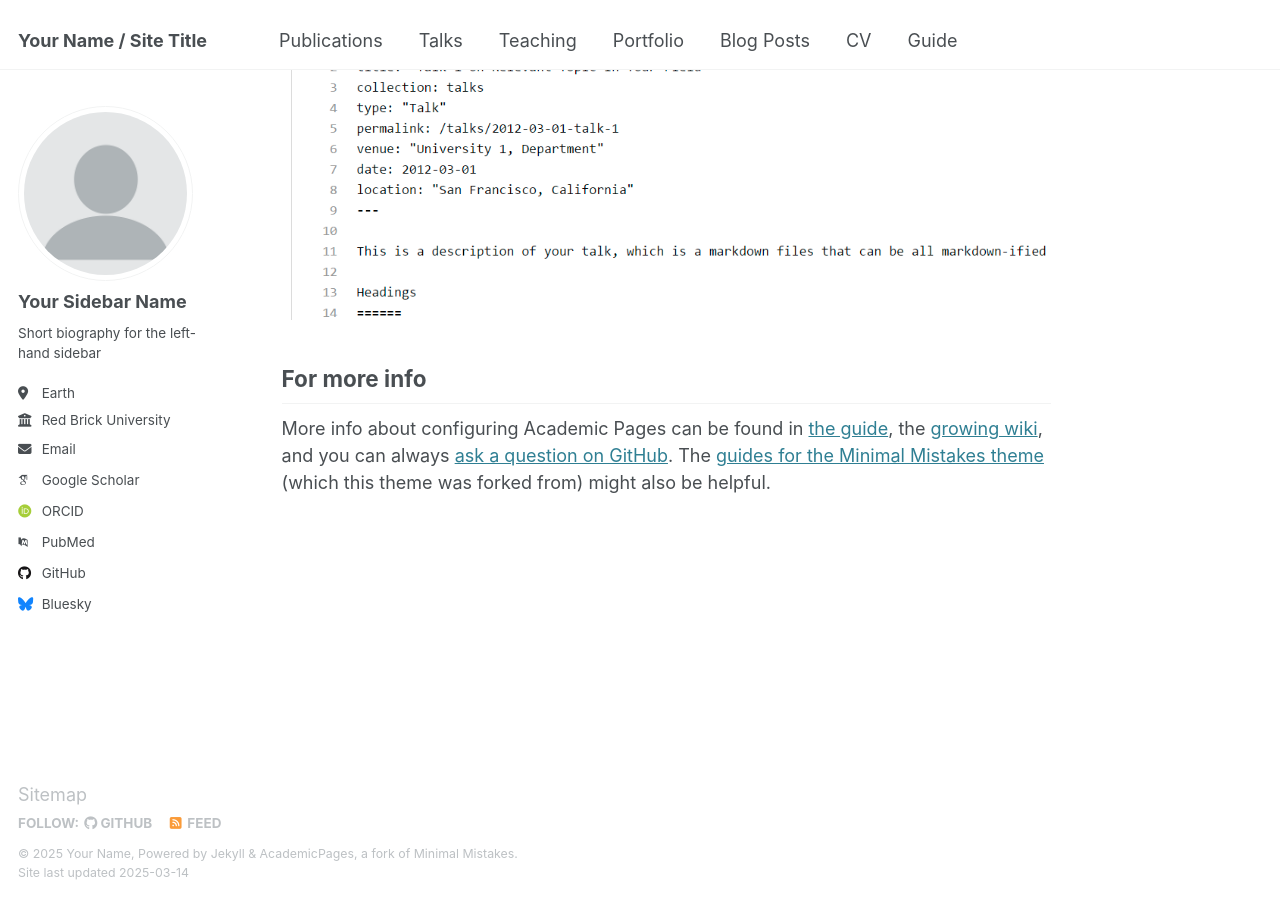
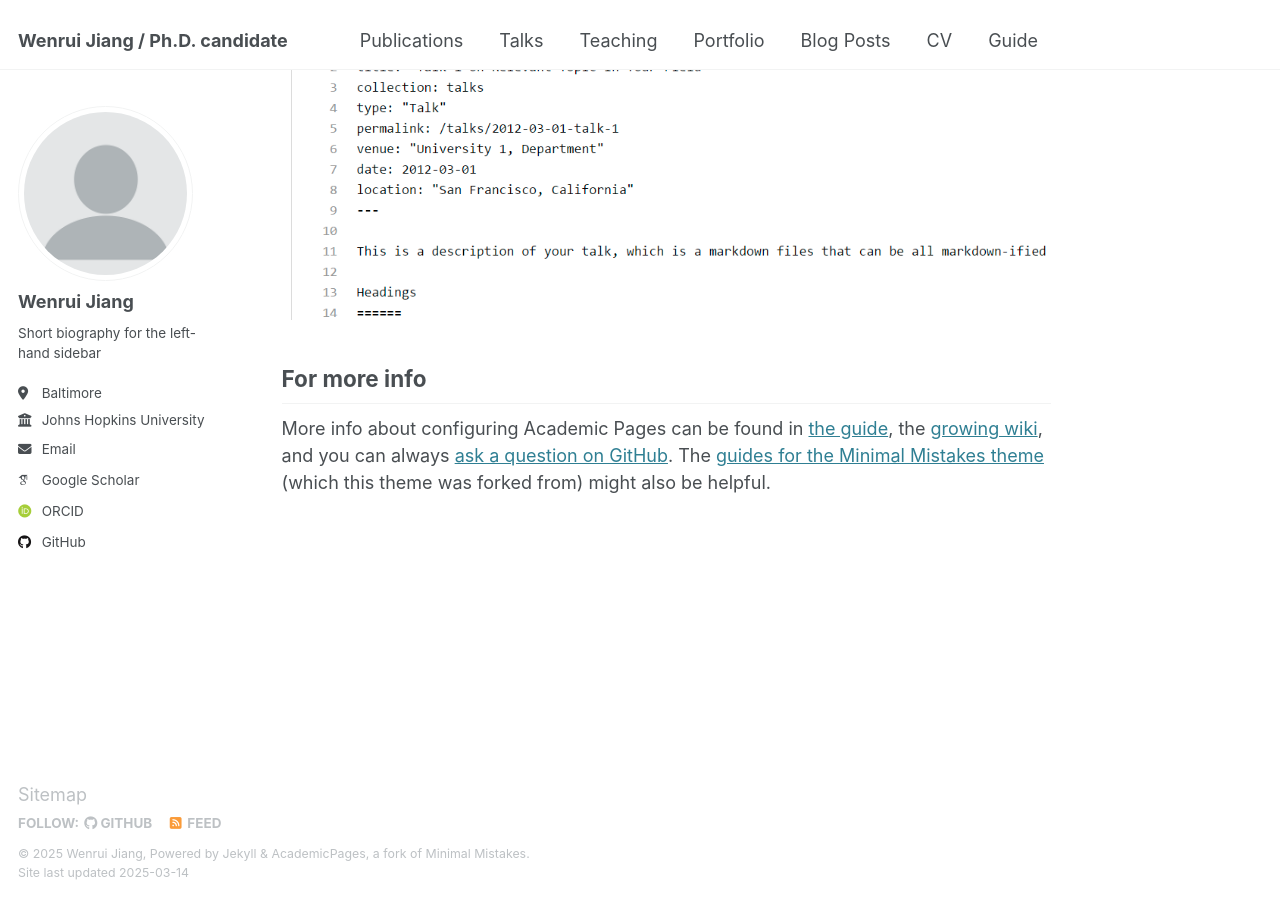
Before and after one commit to wenruijiang1/wenruijiang1.github.io, a Jekyll site: the page built from _pages/about.md, in a window 1280 px wide and 900 px high, scrolled down 2642 px. Built offline with Jekyll 4.4.1, drawn with Linux system fonts in a browser that asks for light colours; some web fonts are replaced.

Commit message:
change my name and website

```diff
--- a/_config.yml
+++ b/_config.yml
@@ -9,13 +9,13 @@
 # Basic Site Settings
 locale                   : "en-US"
 site_theme               : "default"
-title                    : "Your Name / Site Title"
+title                    : "Wenrui Jiang / Ph.D. candidate"
 title_separator          : "-"
-name                     : &name "Your Name"
-description              : &description "personal description"
-url                      : https://academicpages.github.io # the base hostname & protocol for your site e.g. "https://[your GitHub username].github.io"
+name                     : &name "Wenrui Jiang"
+description              : &description "Ph.D. candidate of Physical Oceanography"
+url                      : https://wenruijiang1.github.io # the base hostname & protocol for your site e.g. "https://[your GitHub username].github.io"
 baseurl                  : "" # the subpath of your site, e.g. "/blog"
-repository               : "academicpages/academicpages.github.io"
+repository               : "wenruijiang1/wenruijiang1.github.io"
 
 # Site Author - The following control what appear as part of the author content on the side bar.
 #               If a field is blank the icon and link will not appear, otherwise it will be shown.
@@ -23,21 +23,21 @@ repository               : "academicpages/academicpages.github.io"
 author:
   # Biographic information
   avatar           : "profile.png"
-  name             : "Your Sidebar Name"
+  name             : "Wenrui Jiang"
   pronouns         : # example: "she/her"
   bio              : "Short biography for the left-hand sidebar"
-  location         : "Earth"
-  employer         : "Red Brick University"
+  location         : "Baltimore"
+  employer         : "Johns Hopkins University"
   uri              : # URL
-  email            : "none@example.org"
+  email            : "wjiang33@jhu.edu"
 
   # Academic websites
   arxiv            : # URL - Update with the correct link to your profile
-  googlescholar    : "https://scholar.google.com/citations?user=PS_CX0AAAAAJ"
+  googlescholar    : "https://scholar.google.com/citations?user=3OsLZ8YAAAAJ&hl=zh-CN"
   impactstory      : # URL
-  orcid            : "http://orcid.org/yourorcidurl"
+  orcid            : "https://orcid.org/my-orcid?orcid=0009-0000-7319-9469"
   semantic         : # URL
-  pubmed           : "https://www.ncbi.nlm.nih.gov/pubmed/?term=john+snow"
+  pubmed           : # URL
   researchgate     : # URL
   scopus           : # URL
 
@@ -45,12 +45,12 @@ author:
   bitbucket        : # Username - Update with your username on the site
   codepen          : # Username
   dribbble         : # Username
-  github           : "academicpages"
+  github           : "MaceKuailv"
   kaggle           : # Username
   stackoverflow    : # User number or user number and name (i.e., use "1" or "1/jeff-atwood")
 
   # Social media
-  bluesky          : "bsky.app" # Replace this with you Bluesky username
+  bluesky          : # Username
   facebook         : # Username
   flickr           : # Username
   foursquare       : # Username
```
